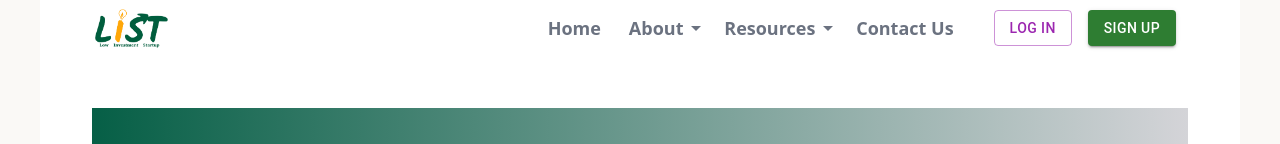
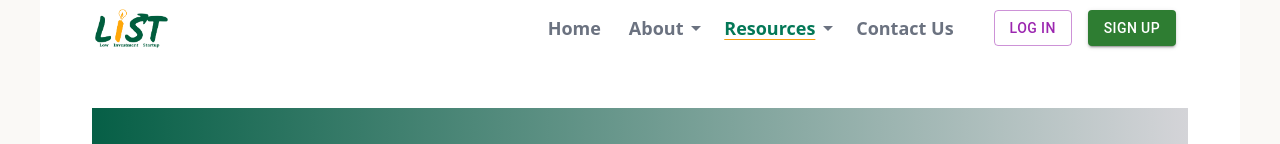
Before and after one commit to GreenVayu/List-startup, a React (Vite) app: page /FAQ in a window 1280 px wide. Shown: the top 144 px of the page. Built offline with nearby package versions, Linux system fonts and the light colour scheme; the HTML template or start-up script is replaced by a standard one.

Commit message:
Navbar active work done and buttons action done

```diff
--- a/package.json
+++ b/package.json
@@ -24,7 +24,7 @@
     "react": "^18.3.1",
     "react-dom": "^18.3.1",
     "react-icons": "^5.2.1",
-    "react-router-dom": "^6.24.1",
+    "react-router-dom": "^6.25.1",
     "swiper": "^11.1.4"
   },
   "devDependencies": {
--- a/src/Blog.tsx
+++ b/src/Blog.tsx
@@ -1,4 +1,5 @@
 import { Button } from "@mui/material";
+
 
 function Blog() {
   return (
--- a/src/FAQ.tsx
+++ b/src/FAQ.tsx
@@ -1,5 +1,6 @@
 import { useState } from "react";
 import { Button } from "@mui/material";
+import { Link } from "react-router-dom";
 import data from "./Data.json";
 
 interface Question {
@@ -17,11 +18,15 @@ const Accordion = () => {
 
   return (
     <div className="FAQcont">
-
       <div className="sec1 mt-6">
         <div className="bg-gradient-to-r from-emerald-800 to-zinc-300 p-5 md:p-8 md:px-12">
-          <h1 className="text-white text-2xl md:text-3xl lg:text-5xl font-bold tracking-wide">FAQs</h1>
-          <p className="text-white text-base lg:text-lg font-normal leading-7 tracking-wide py-2">These are some of the most important queries that we have answered to help you get started on your entrepreneurial journey with LIST.</p>
+          <h1 className="text-white text-2xl md:text-3xl lg:text-5xl font-bold tracking-wide">
+            FAQs
+          </h1>
+          <p className="text-white text-base lg:text-lg font-normal leading-7 tracking-wide py-2">
+            These are some of the most important queries that we have answered
+            to help you get started on your entrepreneurial journey with LIST.
+          </p>
         </div>
       </div>
 
@@ -34,7 +39,6 @@ const Accordion = () => {
         <Button variant="contained" color="success">
           Search
         </Button>
-
       </div>
 
       <div className="sec3 relative z-20 overflow-hidden bg-white mt-3">
@@ -43,21 +47,36 @@ const Accordion = () => {
             <div
               key={index}
               className={`mt-4 md:mt-8 p-4 ${
-              category.category === "Plans & Pricing " ? "bg-[url('/team/Cp1.png')] bg-cover bg-center" : "bg-white"
+                category.category === "Plans & Pricing "
+                  ? "bg-[url('/team/Cp1.png')] bg-cover bg-center"
+                  : "bg-white"
               }`}
             >
               <h2 className="text-emerald-800 text-base sm:text-2xl font-semibold tracking-widest leading-7 mb-4 md:ml-7 md:font-bold">
-              {category.category} <span className="border-b-2 border-amber-500">Questions</span>
+                {category.category}{" "}
+                <span className="border-b-2 border-amber-500">Questions</span>
               </h2>
               <div className="-mx-4 flex flex-wrap">
                 <div className="w-full px-4 md:w-1/2">
-                {category.questions.slice(0, Math.ceil(category.questions.length / 2)).map((item, idx) => (
-                  <AccordionItem key={idx} header={item.question} text={item.answer} />
+                  {category.questions
+                    .slice(0, Math.ceil(category.questions.length / 2))
+                    .map((item, idx) => (
+                      <AccordionItem
+                        key={idx}
+                        header={item.question}
+                        text={item.answer}
+                      />
                     ))}
                 </div>
                 <div className="w-full px-4 md:w-1/2 ">
-                {category.questions.slice(Math.ceil(category.questions.length / 2)).map((item, idx) => (
-                  <AccordionItem key={idx} header={item.question} text={item.answer} />
+                  {category.questions
+                    .slice(Math.ceil(category.questions.length / 2))
+                    .map((item, idx) => (
+                      <AccordionItem
+                        key={idx}
+                        header={item.question}
+                        text={item.answer}
+                      />
                     ))}
                 </div>
               </div>
@@ -68,17 +87,19 @@ const Accordion = () => {
 
       <div className="sec4 mt-6">
         <div className="bg-gradient-to-br from-emerald-800 via-emerald-900 to-neutral-400 p-7 md:p-10 md:px-14">
-        <h1 className="text-white text-lg md:text-2xl lg:text-3xl font-bold tracking-widest text-center">Didn't find an answer to your question?</h1>
-        <div className="text-center mt-4"><Button variant="contained" color="success">
+          <h1 className="text-white text-lg md:text-2xl lg:text-3xl font-bold tracking-widest text-center">
+            Didn't find an answer to your question?
+          </h1>
+          <div className="text-center mt-4">
+            <Link to="/contact">
+              <Button variant="contained" color="success">
                 Contact us
-              </Button></div>
-
+              </Button>
+            </Link>
           </div>
-
         </div>
-
       </div>
-
+    </div>
   );
 };
 
--- a/src/Layout.tsx
+++ b/src/Layout.tsx
@@ -49,7 +49,21 @@ const Layout = () => {
     setOpenDropdown(openDropdown === menu ? null : menu);
   };
 
-  const isActive = (path: string) => location.pathname === path;
+  const isActive = (path: string) => {
+    return location.pathname === path ||
+      (openDropdown && navItems.find(item => item.dropdown === openDropdown)?.link.includes(location.pathname));
+  };
+
+  const isDropdownActive = (dropdownName: string) => {
+    const dropdownItems = dropdownName === "about" ? aboutDropdownItems : resourcesDropdownItems;
+    return dropdownItems.some(item => location.pathname.includes(item.link));
+  };
+
+  const getNavItemClass = (item: typeof navItems[0]) => {
+    return `py-2 px-3 block hover:text-white hover:bg-gray-800 hover:rounded-md text-lg ${
+      isActive(item.link) || (item.dropdown && isDropdownActive(item.dropdown)) ? "text-emerald-700 underline underline-offset-4 decoration-amber-500" : ""
+    }`;
+  };
 
   return (
     <Container className="bg-white">
@@ -84,9 +98,7 @@ const Layout = () => {
               >
                 <Link
                   to={item.link}
-                  className={`py-2 px-3 block hover:text-white hover:bg-gray-800 hover:rounded-md text-lg ${
-                    isActive(item.link) ? "text-emerald-700 underline underline-offset-4 decoration-amber-500" : ""
-                  }`}
+                  className={getNavItemClass(item)}
                 >
                   {item.name}
                 </Link>
@@ -107,7 +119,9 @@ const Layout = () => {
                           <Link
                             key={dropdownItem.name}
                             to={dropdownItem.link}
-                            className="block px-4 py-2 text-gray-700 hover:bg-gray-100"
+                            className={`block px-4 py-2 text-gray-700 hover:bg-gray-100 ${
+                              isActive(dropdownItem.link) ? "text-emerald-700 underline underline-offset-4 decoration-amber-500" : ""
+                            }`}
                           >
                             {dropdownItem.name}
                           </Link>
--- a/src/Ourstory.tsx
+++ b/src/Ourstory.tsx
@@ -1,4 +1,5 @@
 import StarIcon from "@mui/icons-material/Star";
+import { Link } from "react-router-dom";
 import { Button } from "@mui/material";
 import CardApp from "./Cards.tsx";
 
@@ -66,9 +67,10 @@ function Ourstory() {
             </p>
 
             <div className="mt-4">
+            <Link to="/ourCoaches">
             <Button variant="contained" color="success">
             Meet Our Coaches
-              </Button>
+              </Button></Link>
             </div>
           </div>
         </div>
@@ -373,9 +375,10 @@ function Ourstory() {
                 Explore Courses
               </Button>
               <div className="text-center mt-2">
+              <Link to="/contact">
                 <Button variant="outlined" color="secondary">
                   Get in touch
-                </Button>
+                </Button> </Link>
               </div>
             </div>
           </div>
--- a/src/Resource.tsx
+++ b/src/Resource.tsx
@@ -1,6 +1,7 @@
 import { Button } from "@mui/material";
+import { Link } from "react-router-dom";
 import { FontAwesomeIcon } from "@fortawesome/react-fontawesome";
-import { faLightbulb,faCalendarMinus,faChevronRight,faCalendar,faFileAlt,faChartLine ,faCheckCircle} from "@fortawesome/free-solid-svg-icons";
+import { faLightbulb,faCalendarMinus,faChevronRight,faFileAlt,faChartLine ,faCheckCircle} from "@fortawesome/free-solid-svg-icons";
 
 function Resource() {
 
@@ -200,9 +201,10 @@ function Resource() {
         </div>
 
         <div className="text-center mt-4 xsm:mt-8">
+        <Link to="/Blog">
           <Button variant="contained" color="success">
             view All
-          </Button>
+          </Button></Link>
         </div>
       </div>
 
```
Also changed, not shown: src/Home.tsx (+63 -32 lines), 1 other file (tests, documents, lock files or other folders). Lines whose indentation alone changed are shown as unchanged.
